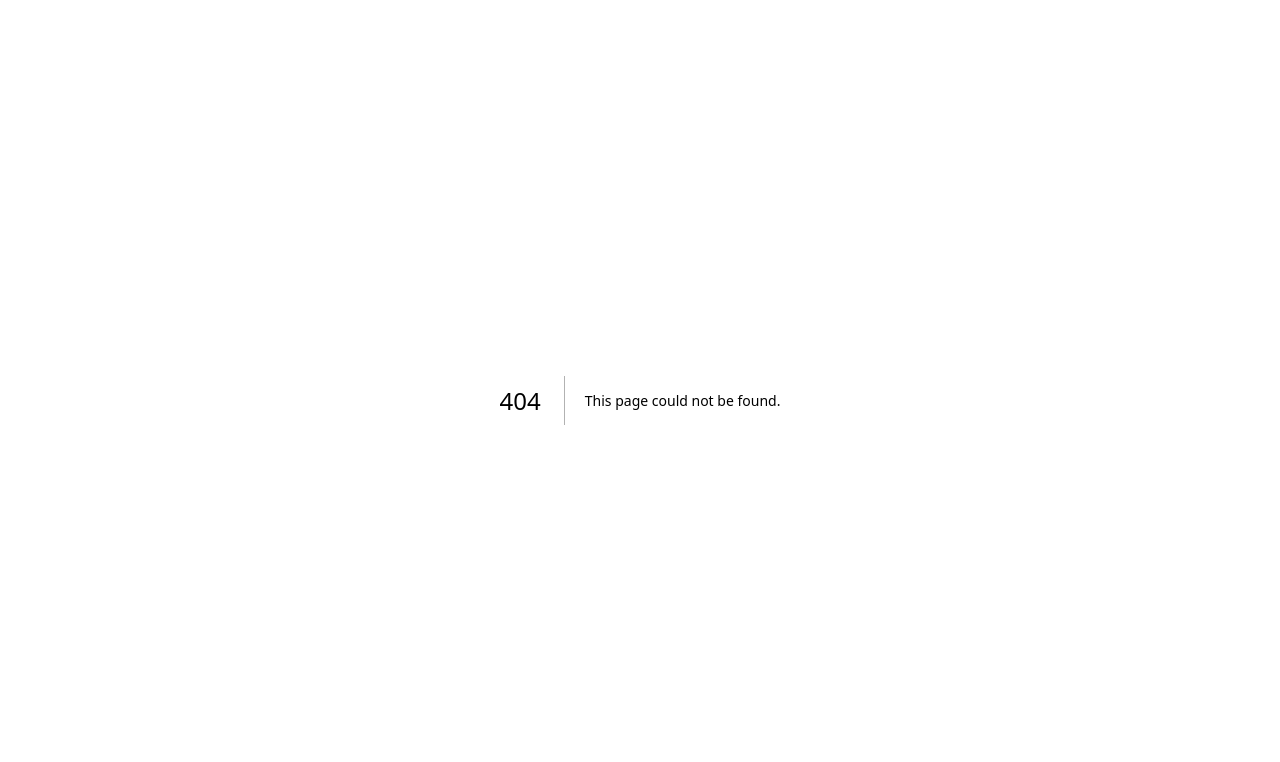
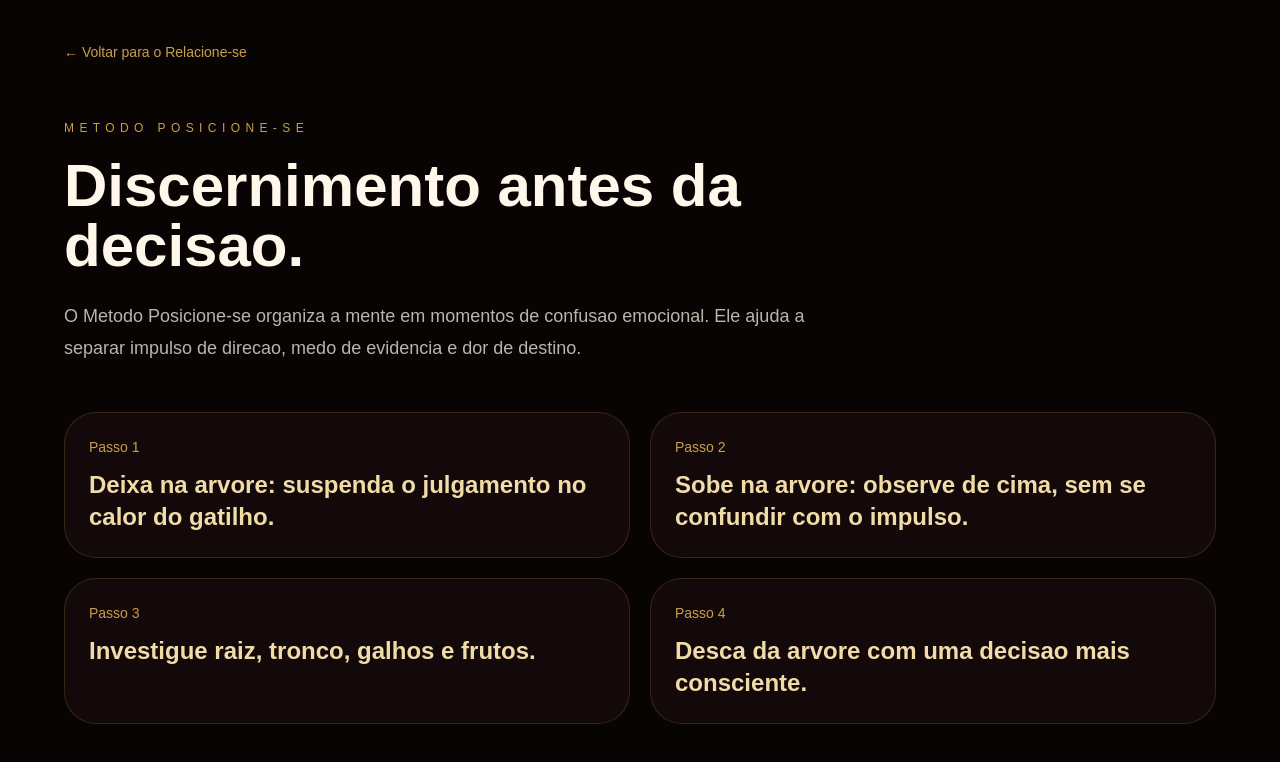
Before and after one commit to Sollimastudio/Tronco-ia, a Next.js app: page /metodo-posicione-se in a window 1280 px wide. Before the commit this address had no page. Shown: the top 762 px of the page. Built offline with nearby package versions, Linux system fonts and the light colour scheme.

Commit message:
feat: criar pagina Metodo Posicione-se

```diff
--- /dev/null
+++ b/src/app/metodo-posicione-se/page.tsx
@@ -0,0 +1,31 @@
+const steps = [
+  'Deixa na arvore: suspenda o julgamento no calor do gatilho.',
+  'Sobe na arvore: observe de cima, sem se confundir com o impulso.',
+  'Investigue raiz, tronco, galhos e frutos.',
+  'Desca da arvore com uma decisao mais consciente.'
+];
+
+export default function MetodoPage() {
+  return (
+    <main className="min-h-screen bg-[#080403] px-6 py-10 text-[#F7EFE3] sm:px-10 lg:px-16">
+      <div className="mx-auto max-w-6xl">
+        <a href="/" className="text-sm text-[#C9A04A]">← Voltar para o Relacione-se</a>
+        <section className="pt-14">
+          <p className="text-xs uppercase tracking-[0.45em] text-[#C9A04A]">Metodo Posicione-se</p>
+          <h1 className="mt-5 max-w-4xl text-5xl font-black leading-tight text-[#FFF8EA] sm:text-6xl">Discernimento antes da decisao.</h1>
+          <p className="mt-6 max-w-3xl text-lg leading-8 text-[#F7EFE3]/75">
+            O Metodo Posicione-se organiza a mente em momentos de confusao emocional. Ele ajuda a separar impulso de direcao, medo de evidencia e dor de destino.
+          </p>
+        </section>
+        <section className="mt-12 grid gap-5 md:grid-cols-2">
+          {steps.map((step, index) => (
+            <article key={step} className="rounded-[2rem] border border-[#C9A04A]/20 bg-[#13080A] p-6">
+              <p className="text-sm text-[#C9A04A]">Passo {index + 1}</p>
+              <h2 className="mt-3 text-2xl font-black text-[#F1DCA7]">{step}</h2>
+            </article>
+          ))}
+        </section>
+      </div>
+    </main>
+  );
+}
```
